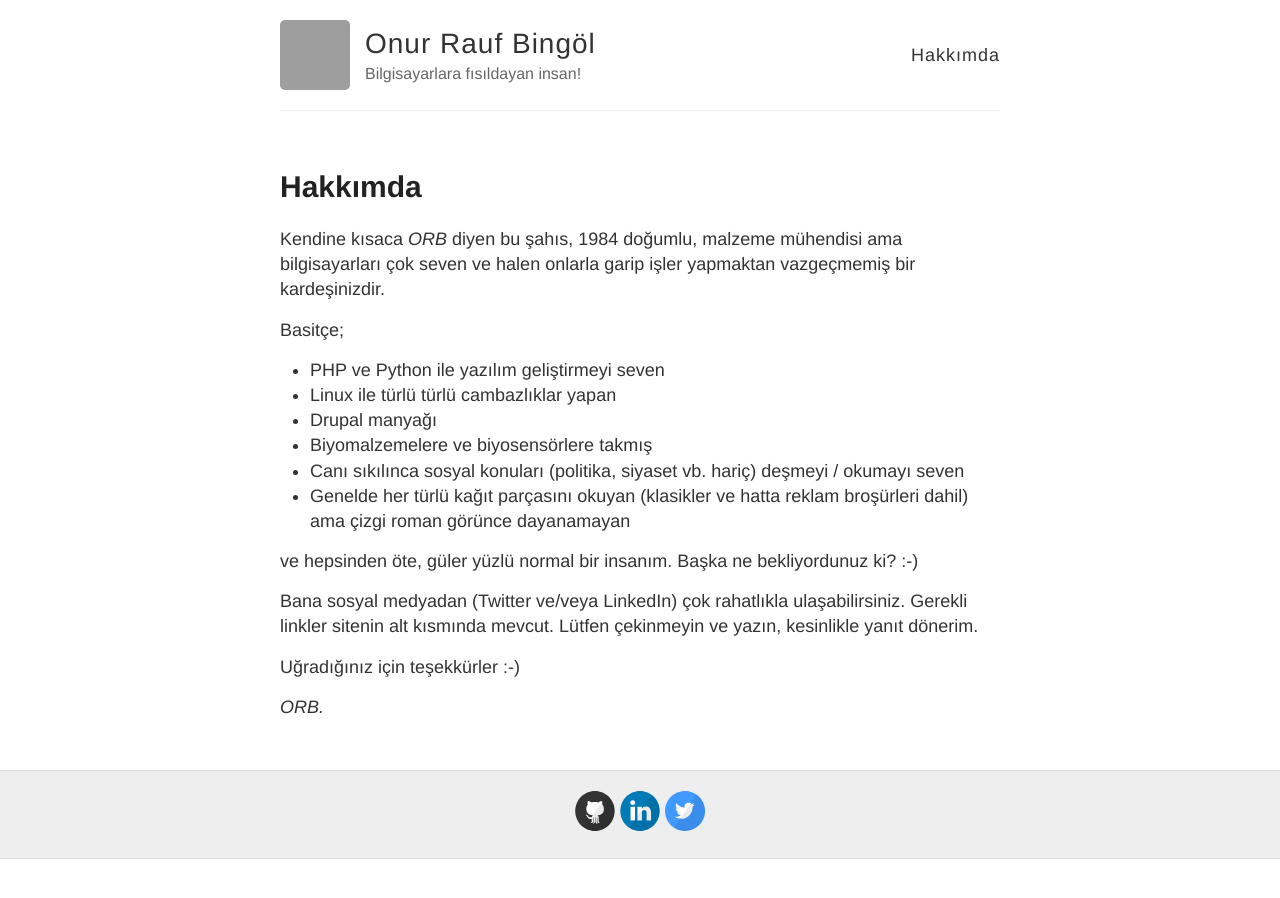
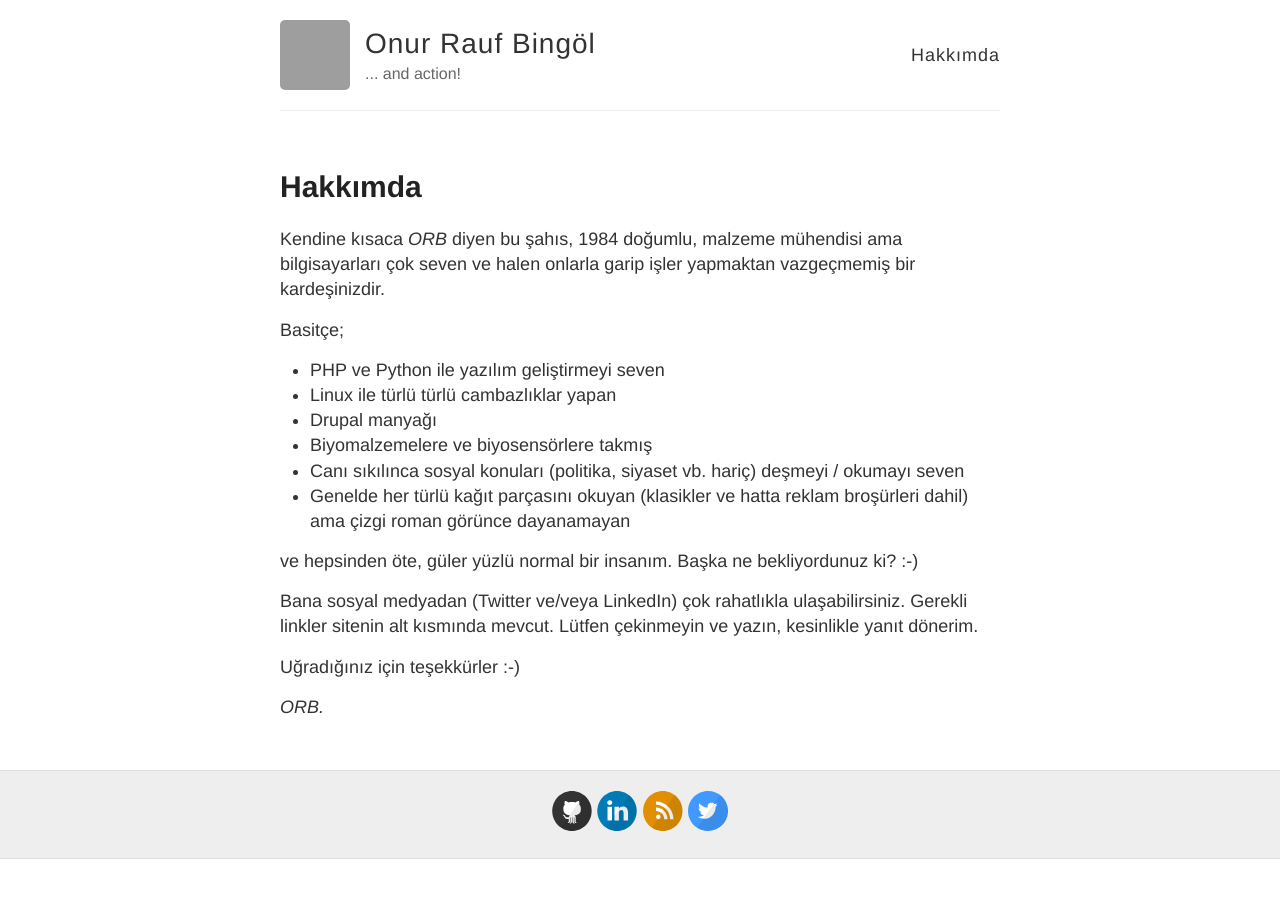
Before and after one commit to orbingol/orbingol.github.io, a Jekyll site: the page built from hakkimda.md, in a window 1280 px wide. Built offline with Jekyll 4.4.1, drawn with Linux system fonts in a browser that asks for light colours; grey boxes are pictures that could not be loaded.

Commit message:
Updated description.

```diff
--- a/_config.yml
+++ b/_config.yml
@@ -6,7 +6,7 @@
 name: Onur Rauf Bingöl
 
 # Short bio or description (displayed in the header)
-description: Bilgisayarlara fısıldayan insan!
+description: ... and action!
 
 # URL of your avatar or profile pic (you could use your GitHub profile pic)
 avatar: http://www.gravatar.com/avatar/933fee328c75da3e4c63c264921a1c68
@@ -25,7 +25,7 @@
   instagram:
   linkedin: onurraufbingol
   pinterest:
-  rss: # just type anything here for a working RSS icon, make sure you set the "url" above!
+  rss: rss.xml
   twitter: orbingol
   stackoverflow: # your stackoverflow profile, e.g. "users/50476/bart-kiers"
 
```
